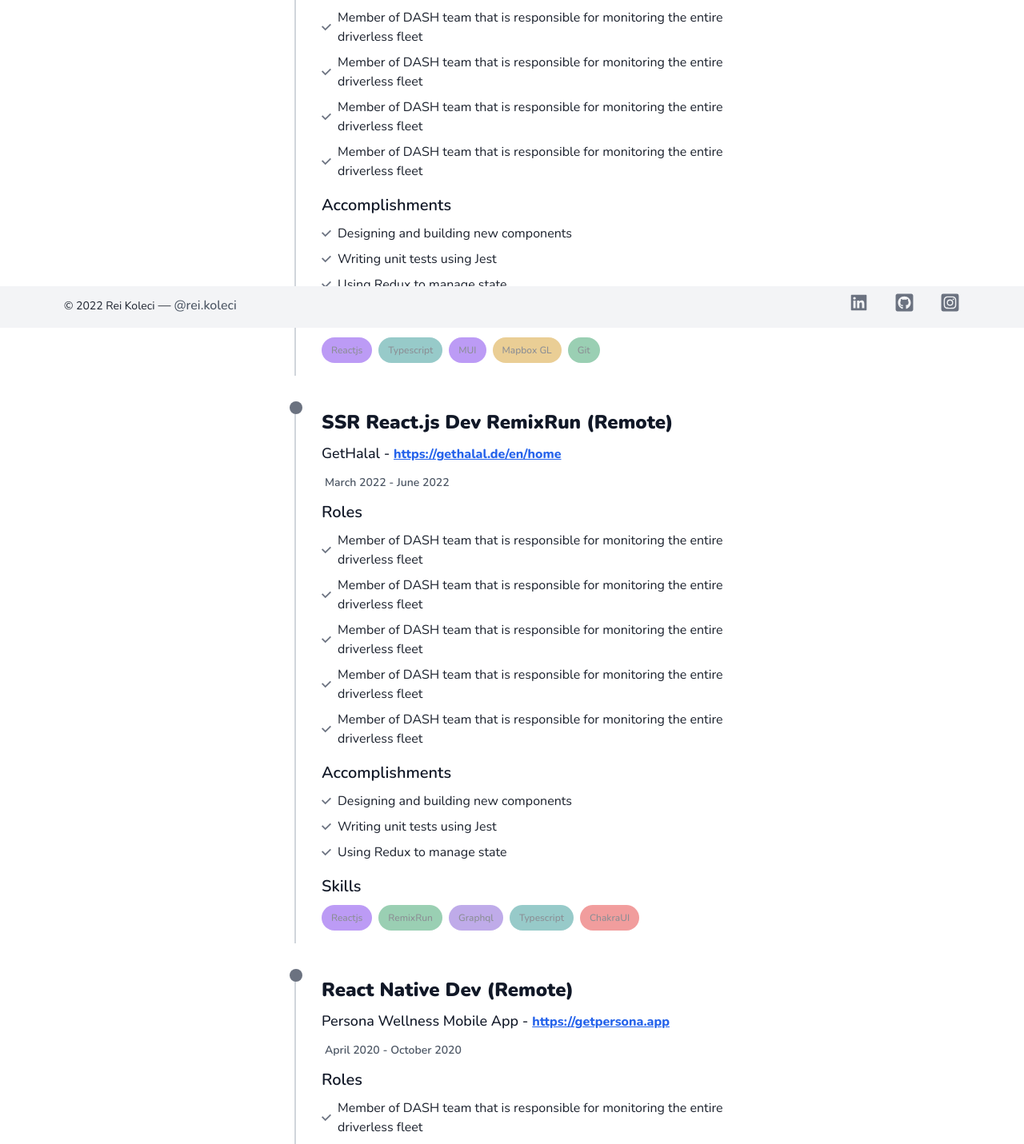
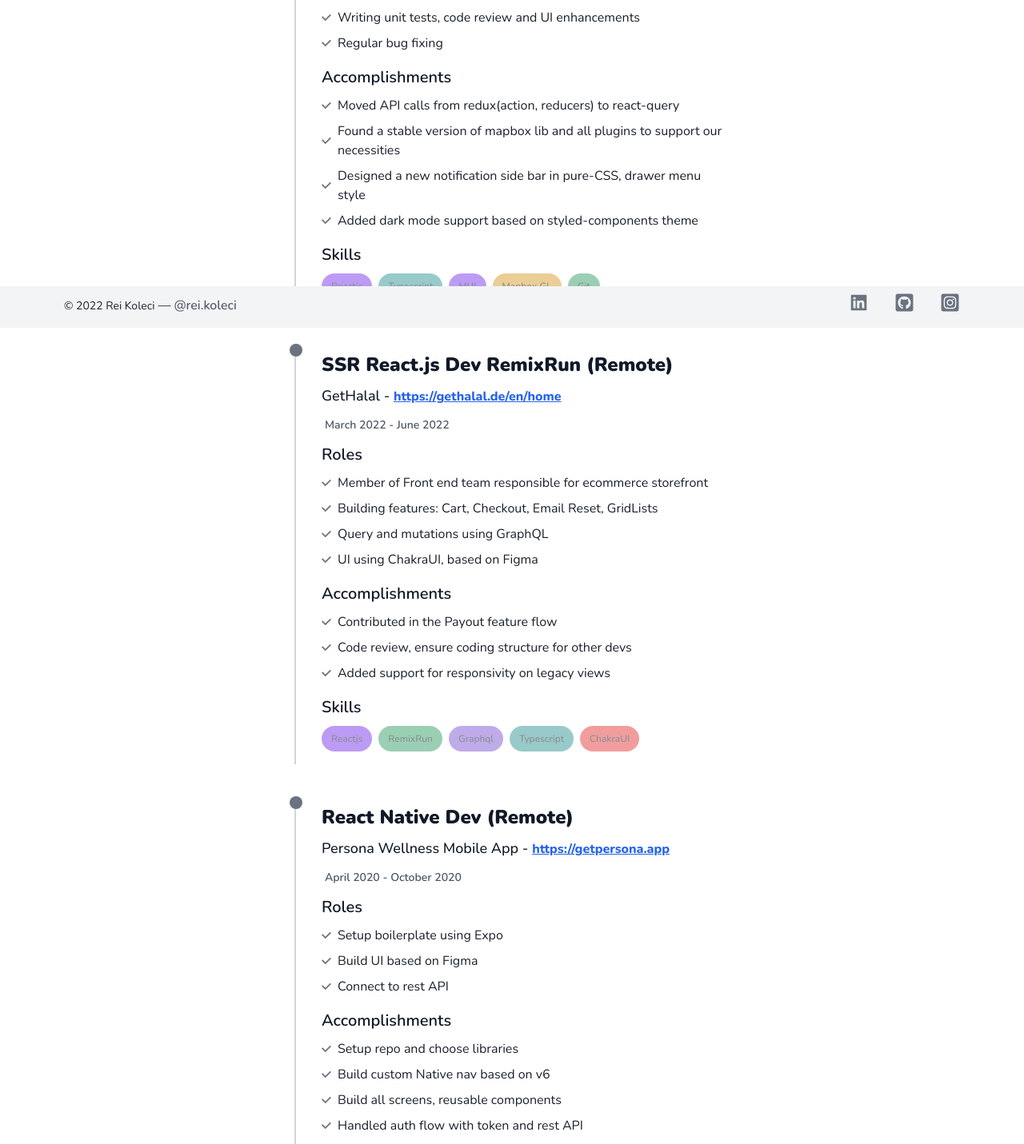
Before and after one commit to rkoleci/portfolio-web, a Next.js app: page /experience in a window 1280 px wide. Shown: the part 390-1821 px from the top of the page at 80% size. Built offline with nearby package versions, Linux system fonts and the light colour scheme.

Commit message:
ExperiencesItem mb

```diff
--- a/components/experienceItem.tsx
+++ b/components/experienceItem.tsx
@@ -63,13 +63,10 @@
         Roles
       </Text>
       <Stack mb="4">
-        {skills.map((item: string) => (
+        {roles.map((item: string) => (
           <Flex key={item} alignItems="center">
             <CheckIcon color="gray.100" mr="2" fontSize="12px" />
-            <Text color="black.200" fontSize="16">
-              Member of DASH team that is responsible for monitoring the entire
-              driverless fleet
-            </Text>
+            <Text color="black.200" fontSize="16">{item}</Text>
           </Flex>
         ))}
       </Stack>
--- a/data/experiences.json
+++ b/data/experiences.json
@@ -5,14 +5,15 @@
     "companyURL": "https://cyabra.com",
     "title": "Frontend Developer React.js (Remote)",
     "roles": [
-      "Designing and building new components",
-      "Fixing bugs",
-      "Using Redux to manage state"
+      "Member of Front end team that is responsible for admin panel of the social media AI analyser",
+      "Writing unit tests, code review and UI enhancements",
+      "Regular bug fixing"
     ],
     "accomplishments": [
-      "Designing and building new components",
-      "Writing unit tests using Jest",
-      "Using Redux to manage state"
+      "Moved API calls from redux(action, reducers) to react-query",
+      "Found a stable version of mapbox lib  and all plugins to support our necessities",
+      "Designed a new notification side bar in pure-CSS, drawer menu style",
+      "Added dark mode support based on styled-components theme"
     ],
     "skills": ["Reactjs", "Typescript", "MUI", "Mapbox GL", "Git"],
     "link": "https://cyabra.com",
@@ -27,14 +28,15 @@
     "companyURL": "https://gethalal.de/en/home",
     "title": "SSR React.js Dev RemixRun (Remote)",
     "roles": [
-      "Designing and building new components",
-      "Writing unit tests using Jest",
-      "Using Redux to manage state"
+      "Member of Front end team responsible for ecommerce storefront",
+      "Building features: Cart, Checkout, Email Reset, GridLists",
+      "Query and mutations using GraphQL",
+      "UI using ChakraUI, based on Figma"
     ],
     "accomplishments": [
-      "Designing and building new components",
-      "Writing unit tests using Jest",
-      "Using Redux to manage state"
+      "Contributed in the Payout feature flow",
+      "Code review, ensure coding structure for other devs",
+      "Added support for responsivity on legacy views"
     ],
     "skills": ["Reactjs", "RemixRun", "Graphql", "Typescript", "ChakraUI"],
     "link": "https://gethalal.de/en/home",
@@ -49,14 +51,16 @@
     "companyURL": "https://getpersona.app",
     "title": "React Native Dev (Remote)",
     "roles": [
-      "Designing and building new components",
-      "Writing unit tests using Jest",
-      "Using Redux to manage state"
+      "Setup boilerplate using Expo",
+      "Build UI based on Figma",
+      "Connect to rest API"
     ],
     "accomplishments": [
-      "Designing and building new components",
-      "Writing unit tests using Jest",
-      "Using Redux to manage state"
+      "Setup repo and choose libraries",
+      "Build custom Native nav based on v6",
+      "Build all screens, reusable components",
+      "Handled auth flow with token and rest API",
+      "Build a Schedule feature"
     ],
     "skills": ["Reactjs","Redux", "Typescript"],
     "link": "https://play.google.com/store/apps/details?id=io.cartys.PersonaApp&hl=en&gl=US",
@@ -71,14 +75,14 @@
     "companyURL": "https://www.sisal.com/eng/offering/games/online/italy",
     "title": "Frontend/SSR Dev CRA/Next.js (On-site)",
     "roles": [
-      "Designing and building new components",
-      "Writing unit tests using Jest",
-      "Using Redux to manage state"
+      "Improve legacy websites, part of a major online betting company",
+      "Update certain features, mostly UI",
+      "Regular bug fixing"
     ],
     "accomplishments": [
-      "Designing and building new components",
-      "Writing unit tests using Jest",
-      "Using Redux to manage state"
+      "Fixed bugs on redux, mui, react class components",
+      "Created new UI using mui, css",
+      "Implemented reusable components using DRY methodology"
     ],
     "skills": ["Nextjs", "Typescript", "Redux", "React-Query", "Mui v4"],
     "link": "https://www.sisal.com/eng/offering/games/online/italy",
@@ -93,14 +97,14 @@
     "companyURL": "https://al.linkedin.com/company/at-consulting-shpk",
     "title": "React Admin Dev (On-site)",
     "roles": [
-      "Designing and building new components",
-      "Writing unit tests using Jest",
-      "Using Redux to manage state"
+      "Member of Front end team on React",
+      "Contribute on an admin dashboard site",
+      "Create interface for a CRM"
     ],
     "accomplishments": [
-      "Designing and building new components",
-      "Writing unit tests using Jest",
-      "Using Redux to manage state"
+      "Fetch data from CRM and display on site",
+      "Created an abstraction of MUI Datatable, custom to the CRM",
+      "Redux to manage global state"
     ],
     "skills": ["React-Admin", "Redux", "MUI"],
     "link": "",
--- a/pages/experience.tsx
+++ b/pages/experience.tsx
@@ -1,4 +1,4 @@
-import { Container, Flex, Text, Stack, Link, Tooltip } from "@chakra-ui/react";
+import { Container, Flex, Text, VStack, Link, Tooltip } from "@chakra-ui/react";
 import { GetStaticProps, InferGetStaticPropsType } from "next";
 import { DownloadIcon } from "@chakra-ui/icons";
 
@@ -43,11 +43,11 @@
           </Link>
         </Tooltip>
       </Flex>
-      <Stack>
+      <VStack spacing='12' align='stretch'>
         {experiences.map((item: ExperienceItem) => (
-          <ExperienceListItem key={item.id} {...item} mb="8" />
+          <ExperienceListItem key={item.id} {...item}   />
         ))}
-      </Stack>
+      </VStack>
     </Container>
   );
 }
```
